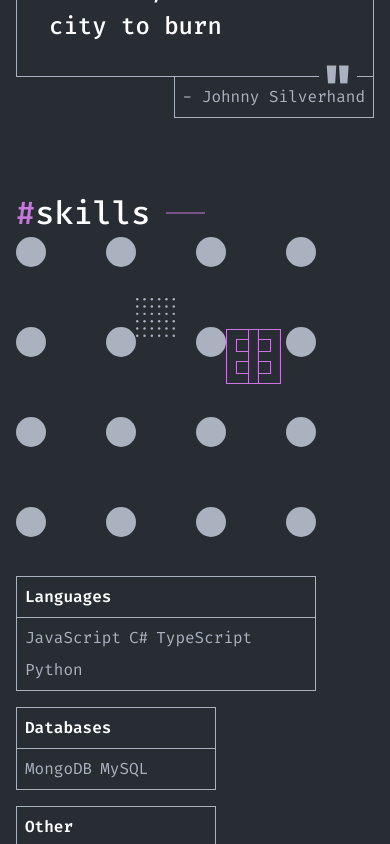
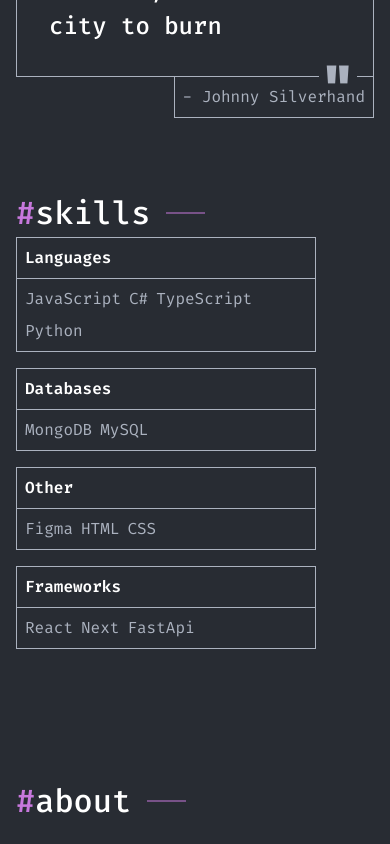
Before and after one commit to kxxdev/Portfolio-Website, a React (Create React App) app: page / in a window 390 px wide. Shown: the part 1156-2000 px from the top of the page. Built offline with nearby package versions, Linux system fonts and the light colour scheme.

Commit message:
Fix gap and adaptation

```diff
--- a/src/components/Skills/Skills.css
+++ b/src/components/Skills/Skills.css
@@ -4,19 +4,54 @@
 
 .skills__content {
 	display: flex;
-	gap: 32px;
-	flex-wrap: wrap;
+	gap: 64px;
+	align-items: flex-start;
+	justify-content: space-between;
 }
 
 .illustrations {
 	position: relative;
 	min-width: 300px;
 	min-height: 300px;
+	flex: 0 0 300px;
 }
 
-.skills__illustrations,
 .skills__list {
-	flex: 1 1 0;
+	flex: 1 1 auto;
+	max-width: 600px;
+	margin-left: auto;
+	column-gap: 16px;
+	columns: 3;
+}
+
+.skills .skill-block {
+	margin-bottom: 16px;
+	break-inside: avoid;
+	page-break-inside: avoid;
+}
+
+.skill-block {
+	border: 1px solid #abb2bf;
+	display: inline-block;
+	max-width: 300px;
+	min-width: 200px;
+	width: 100%;
+}
+
+.skill-block__name {
+	font-weight: 600;
+	padding: 8px;
+	border-bottom: 1px solid #abb2bf;
+}
+
+.skill-block__list {
+	padding: 8px;
+	display: flex;
+	flex-wrap: wrap;
+	gap: 8px;
+	justify-content: start;
+	align-items: start;
+	color: #abb2bf;
 }
 
 .illustrations__logo {
@@ -40,44 +75,20 @@
 	position: absolute;
 }
 
-.skills__list {
-	column-gap: 16px;
-	columns: 3;
-}
+@media (max-width: 768px) {
+	.illustrations {
+		display: none;
+	}
 
-.skills .skill-block {
-	margin-bottom: 16px;
-}
+	.skills__content {
+		gap: 0;
+		justify-content: center;
+	}
 
-.skill-block {
-	border: 1px solid #abb2bf;
-	display: inline-block;
-	max-width: 300px;
-	min-width: 200px;
-	flex-grow: 1;
-	flex-shrink: 1;
-	flex-basis: 0;
-}
-
-.skill-block__name {
-	font-weight: 600;
-	padding: 8px;
-	border-bottom: 1px solid #abb2bf;
-}
-
-.skill-block__list {
-	padding: 8px;
-	display: flex;
-	flex-wrap: wrap;
-	gap: 8px;
-	justify-content: start;
-	align-items: start;
-	color: #abb2bf;
-}
-
-@media (max-width: 768px) {
 	.skills__list {
 		columns: 2;
+		margin-left: 0;
+		max-width: 100%;
 	}
 }
 
```
